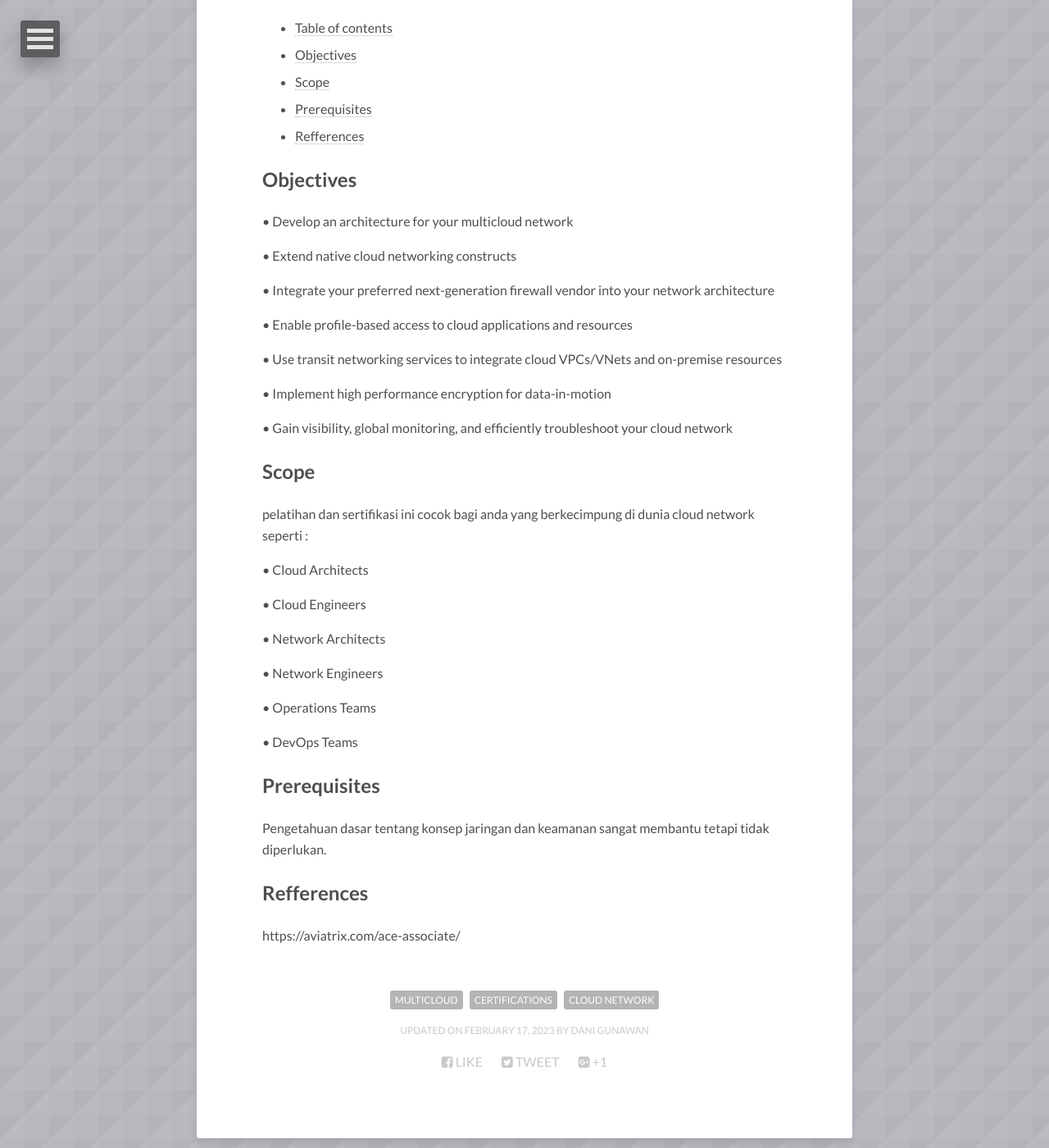
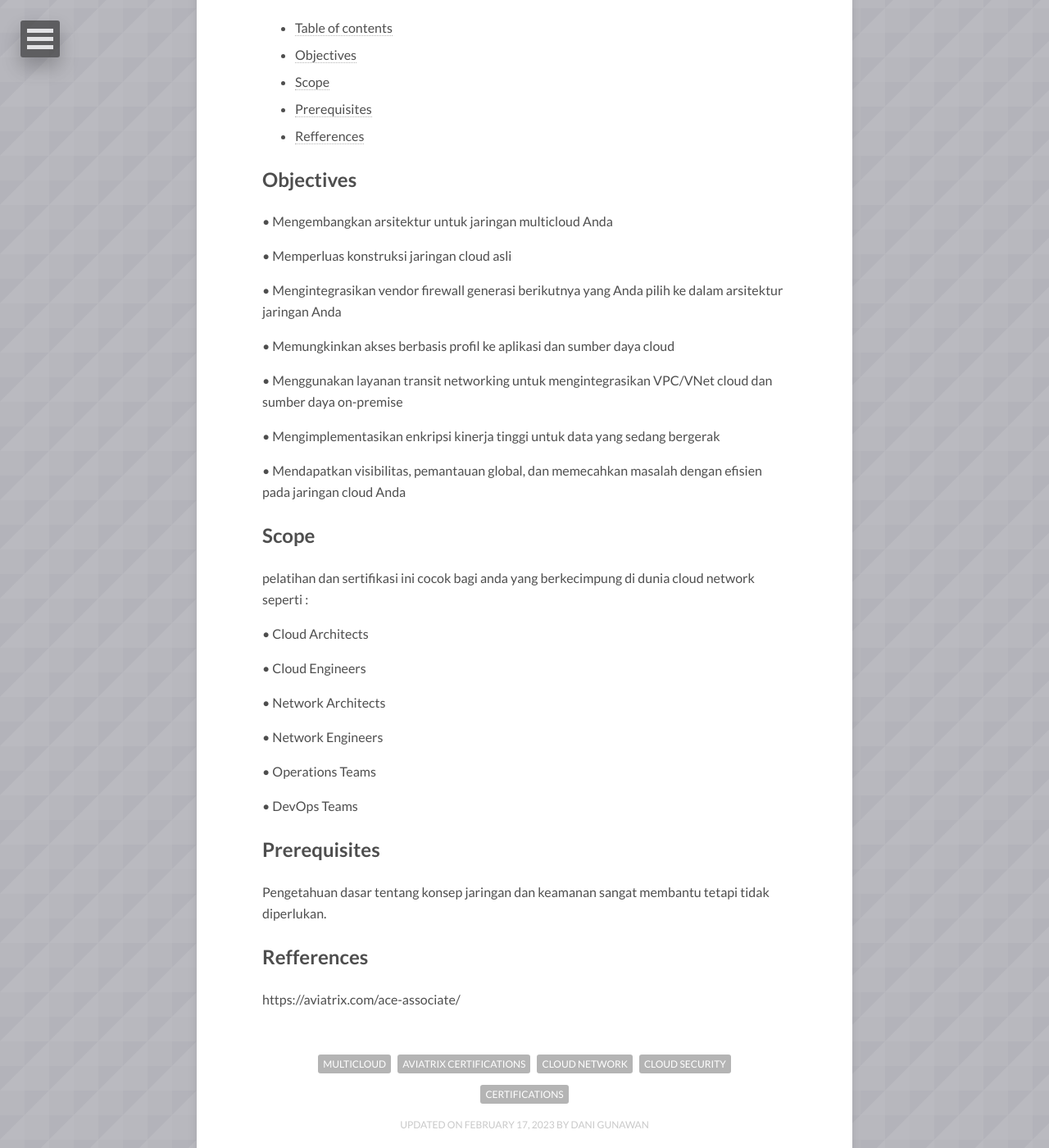
Before and after one commit to danigunawan/danigunawan.github.io, a Jekyll site: the page built from _posts/2023-02-17-sertifikasi-aviatrix-multicloud-network-associate.md, in a window 1280 px wide and 1400 px high, scrolled down 1010 px. Shown: the whole window at 82% size. Built offline with Jekyll 4.4.1, drawn with Linux system fonts in a browser that asks for light colours; nearby versions of some CDN libraries; comment, search, counter and statistics services are not loaded.

Commit message:
[ADD POSTING]

```diff
--- a/_posts/2023-02-17-sertifikasi-aviatrix-multicloud-network-associate.md
+++ b/_posts/2023-02-17-sertifikasi-aviatrix-multicloud-network-associate.md
@@ -4,7 +4,7 @@
 modified: 2023-02-17T17:00:28+07:00
 categories:
 description: "Pelatihan dan Sertifikasi Aviatrix Multicloud Network Associate"
-tags: [multicloud, certifications, cloud network]
+tags: [multicloud, aviatrix certifications, cloud network, cloud security, certifications]
 image:
   background: triangular.png
 comments: true
@@ -29,25 +29,24 @@
 - [Table of contents](#table-of-contents)
 - [Objectives](#objectives)
 - [Scope](#scope)
-- [Prerequisites](#Prerequisites)
-- [Refferences](#Refferences)
+- [Prerequisites](#prerequisites)
+- [Refferences](#refferences)
 
 ## Objectives
 
-• Develop an architecture for your multicloud network
+• Mengembangkan arsitektur untuk jaringan multicloud Anda
 
-• Extend native cloud networking constructs
+• Memperluas konstruksi jaringan cloud asli
 
-• Integrate your preferred next-generation firewall vendor into your network architecture
+• Mengintegrasikan vendor firewall generasi berikutnya yang Anda pilih ke dalam arsitektur jaringan Anda
 
-• Enable profile-based access to cloud applications and resources
+• Memungkinkan akses berbasis profil ke aplikasi dan sumber daya cloud
 
-• Use transit networking services to integrate cloud VPCs/VNets and on-premise resources
+• Menggunakan layanan transit networking untuk mengintegrasikan VPC/VNet cloud dan sumber daya on-premise
 
-• Implement high performance encryption for data-in-motion
+• Mengimplementasikan enkripsi kinerja tinggi untuk data yang sedang bergerak
 
-• Gain visibility, global monitoring, and efficiently troubleshoot your cloud network
-
+• Mendapatkan visibilitas, pemantauan global, dan memecahkan masalah dengan efisien pada jaringan cloud Anda
 
 ## Scope
 pelatihan dan sertifikasi ini cocok bagi anda yang berkecimpung di dunia cloud network seperti :
```
